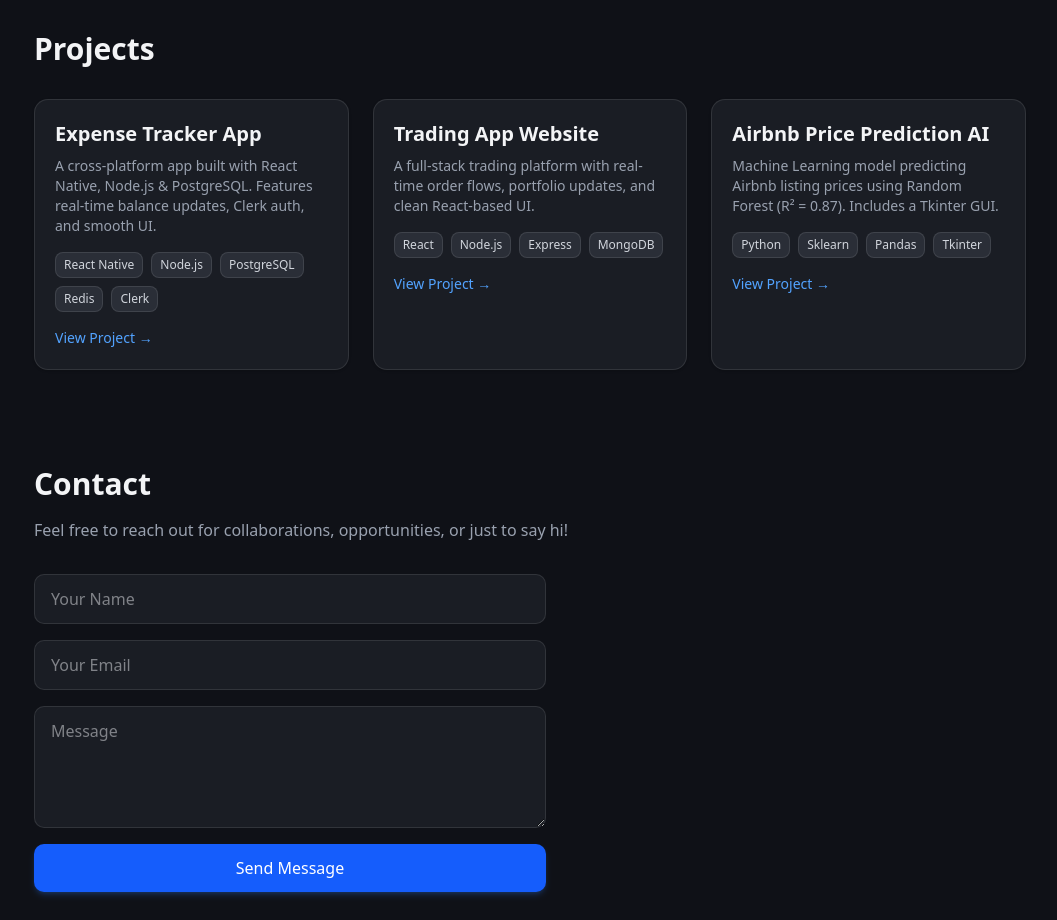
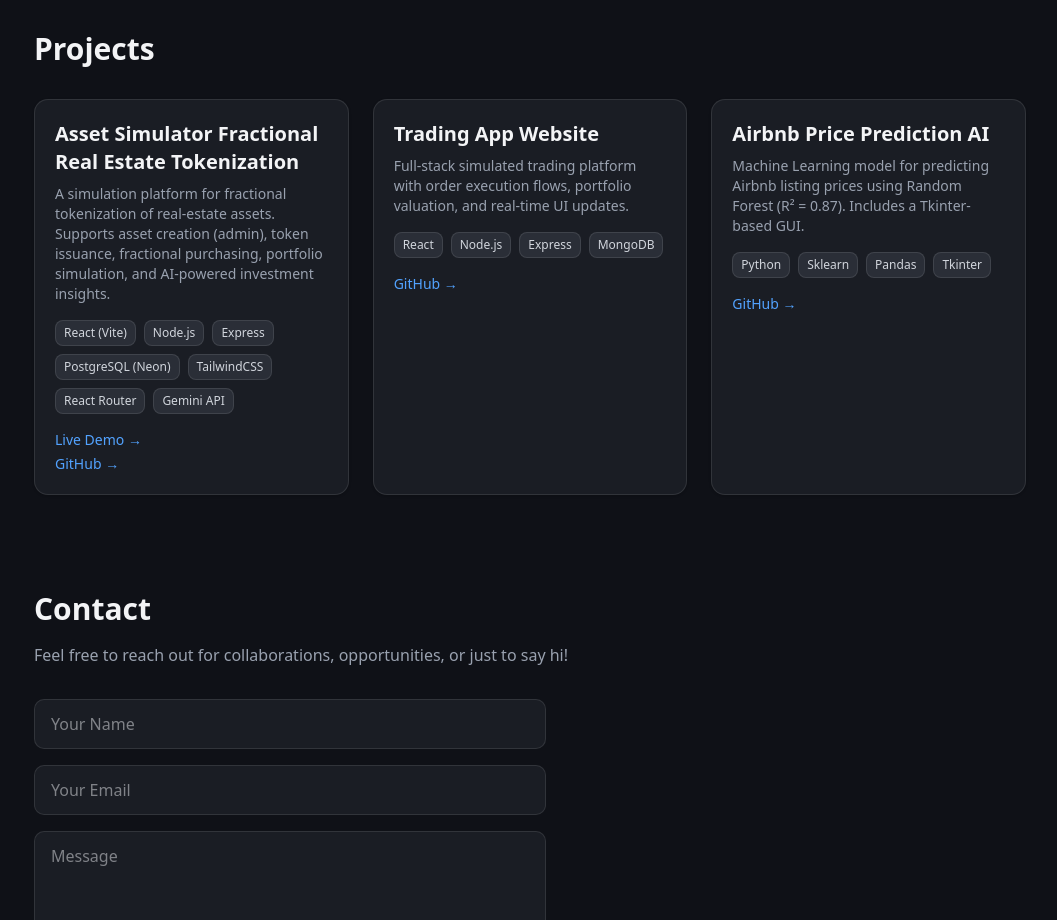
Before and after one commit to shreyas-khandare/shreyas-portfolio, a Next.js app: page / in a window 1280 px wide. Shown: the part 1480-2400 px from the top of the page, without its empty margins (110-1167 px from the left). Built offline with nearby package versions, Linux system fonts and the light colour scheme.

Commit message:
update project info + cleanup

```diff
--- a/components/Projects.tsx
+++ b/components/Projects.tsx
@@ -4,26 +4,35 @@ import { motion } from "framer-motion";
 
 const projects = [
   {
-    title: "Expense Tracker App",
+    title: "Asset Simulator Fractional Real Estate Tokenization",
     description:
-      "A cross-platform app built with React Native, Node.js & PostgreSQL. Features real-time balance updates, Clerk auth, and smooth UI.",
-    tech: ["React Native", "Node.js", "PostgreSQL", "Redis", "Clerk"],
-    link: "https://github.com/shreyas-khandare/Expense-Tracker-Mobile-Ap",
+      "A simulation platform for fractional tokenization of real-estate assets. Supports asset creation (admin), token issuance, fractional purchasing, portfolio simulation, and AI-powered investment insights.",
+    tech: [
+      "React (Vite)",
+      "Node.js",
+      "Express",
+      "PostgreSQL (Neon)",
+      "TailwindCSS",
+      "React Router",
+      "Gemini API"
+    ],
+    live: "https://real-estate-token-simulator.vercel.app/admin/assets",
+    github: "https://github.com/shreyas-khandare/real-estate-token-simulator"
   },
   {
     title: "Trading App Website",
     description:
-      "A full-stack trading platform with real-time order flows, portfolio updates, and clean React-based UI.",
+      "Full-stack simulated trading platform with order execution flows, portfolio valuation, and real-time UI updates.",
     tech: ["React", "Node.js", "Express", "MongoDB"],
-    link: "https://github.com/shreyas-khandare/Stock-Trading-app",
+    github: "https://github.com/shreyas-khandare/Stock-Trading-app"
   },
   {
     title: "Airbnb Price Prediction AI",
     description:
-      "Machine Learning model predicting Airbnb listing prices using Random Forest (R² = 0.87). Includes a Tkinter GUI.",
+      "Machine Learning model for predicting Airbnb listing prices using Random Forest (R² = 0.87). Includes a Tkinter-based GUI.",
     tech: ["Python", "Sklearn", "Pandas", "Tkinter"],
-    link: "https://github.com/shreyas-khandare/Airbnb-recommender",
-  },
+    github: "https://github.com/shreyas-khandare/Airbnb-recommender"
+  }
 ];
 
 export function Projects() {
@@ -46,7 +55,9 @@ export function Projects() {
               {project.title}
             </h3>
 
-            <p className="text-gray-400 text-sm mt-2">{project.description}</p>
+            <p className="text-gray-400 text-sm mt-2">
+              {project.description}
+            </p>
 
             <div className="flex flex-wrap gap-2 mt-4">
               {project.tech.map((t) => (
@@ -59,12 +70,25 @@ export function Projects() {
               ))}
             </div>
 
-            <a
-              href={project.link}
-              className="inline-block mt-4 text-blue-400 text-sm font-medium hover:underline"
-            >
-              View Project →
-            </a>
+            <div className="flex flex-col gap-1 mt-4 text-sm font-medium">
+              {project.live && (
+                <a
+                  href={project.live}
+                  target="_blank"
+                  className="text-blue-400 hover:underline"
+                >
+                  Live Demo →
+                </a>
+              )}
+
+              <a
+                href={project.github}
+                target="_blank"
+                className="text-blue-400 hover:underline"
+              >
+                GitHub →
+              </a>
+            </div>
           </motion.div>
         ))}
       </div>
```
